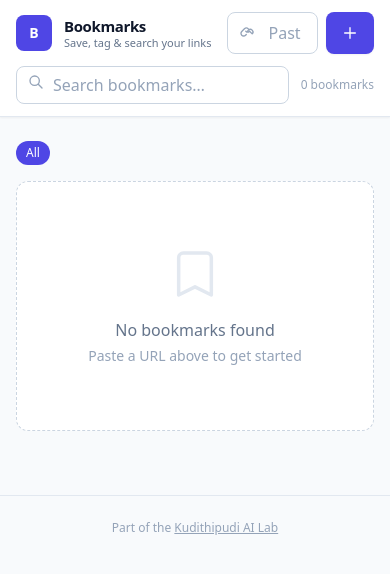
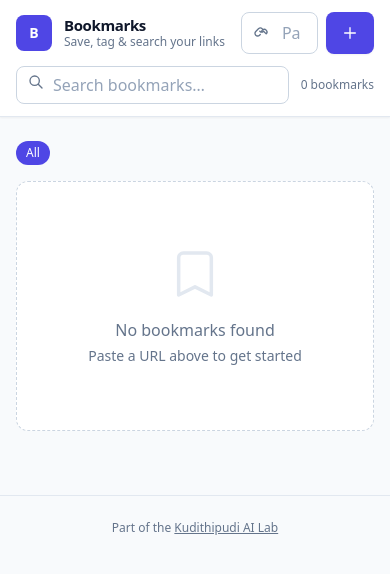
Before and after one commit to kudithipudi/bookmark, a FastAPI app: page / in a window 390 px wide. Shown: the top 574 px of the page. Run offline with FastAPI, Linux system fonts and the light colour scheme; data that the repository does not hold is empty; some libraries are stand-ins or nearby versions.

Commit message:
a11y: name the mobile Save button; slate-400 -> slate-500 for readable text
uxcheck findings:
- button-name (critical): the header "Save" button hides its label < sm, so on
  mobile it was an icon-only button with no accessible name — add aria-label.
- color-contrast (serious): text-slate-400 on the light background is ~2.8:1,
  below WCAG AA. Bump readable muted text (counts, hostnames, action labels,
  headers, footer) to slate-500; also text-[11px] -> text-xs. Per standards §5.

Co-Authored-By: Claude Sonnet 5 <noreply@anthropic.com>
Claude-Session: https://claude.ai/code/session_01D2zX84vAcJvRn7NZu2bsB1

```diff
--- a/app/templates/index.html
+++ b/app/templates/index.html
@@ -28,7 +28,7 @@
                     <span class="inline-flex items-center justify-center h-9 w-9 rounded-lg bg-indigo-600 text-white text-sm font-bold">B</span>
                     <span class="flex flex-col leading-tight">
                         <span class="text-[15px] font-semibold tracking-tight">Bookmarks</span>
-                        <span class="text-[11px] text-slate-500">Save, tag &amp; search your links</span>
+                        <span class="text-xs text-slate-500">Save, tag &amp; search your links</span>
                     </span>
                 </a>
                 <form @submit.prevent="addBookmark()" class="flex-1 flex gap-2 max-w-3xl">
@@ -38,9 +38,9 @@
                             placeholder="Paste any URL to save…"
                             class="w-full pl-10 pr-4 py-2 rounded-lg border border-slate-300 bg-white text-slate-900 placeholder-slate-400 focus-visible:outline-none focus-visible:ring-2 focus-visible:ring-indigo-500 focus-visible:border-indigo-500 transition"
                             :disabled="adding">
-                        <svg class="absolute left-3 top-2.5 w-4 h-4 text-slate-400" aria-hidden="true" fill="none" stroke="currentColor" viewBox="0 0 24 24"><path stroke-linecap="round" stroke-linejoin="round" stroke-width="2" d="M13.828 10.172a4 4 0 00-5.656 0l-4 4a4 4 0 105.656 5.656l1.102-1.101m-.758-4.899a4 4 0 005.656 0l4 4a4 4 0 00-5.656-5.656l-1.1 1.1"/></svg>
+                        <svg class="absolute left-3 top-2.5 w-4 h-4 text-slate-500" aria-hidden="true" fill="none" stroke="currentColor" viewBox="0 0 24 24"><path stroke-linecap="round" stroke-linejoin="round" stroke-width="2" d="M13.828 10.172a4 4 0 00-5.656 0l-4 4a4 4 0 105.656 5.656l1.102-1.101m-.758-4.899a4 4 0 005.656 0l4 4a4 4 0 00-5.656-5.656l-1.1 1.1"/></svg>
                     </div>
-                    <button type="submit" :disabled="adding"
+                    <button type="submit" :disabled="adding" aria-label="Save bookmark"
                         class="px-4 py-2 rounded-lg bg-indigo-600 text-white text-sm font-medium shadow-sm hover:bg-indigo-500 disabled:opacity-60 transition flex items-center gap-2 shrink-0 focus-visible:outline-none focus-visible:ring-2 focus-visible:ring-indigo-500 focus-visible:ring-offset-2">
                         <svg x-show="adding" class="animate-spin w-4 h-4" aria-hidden="true" fill="none" viewBox="0 0 24 24"><circle class="opacity-25" cx="12" cy="12" r="10" stroke="currentColor" stroke-width="4"/><path class="opacity-75" fill="currentColor" d="M4 12a8 8 0 018-8V0C5.373 0 0 5.373 0 12h4z"/></svg>
                         <svg x-show="!adding" class="w-4 h-4" aria-hidden="true" fill="none" stroke="currentColor" viewBox="0 0 24 24"><path stroke-linecap="round" stroke-linejoin="round" stroke-width="2" d="M12 4v16m8-8H4"/></svg>
@@ -69,9 +69,9 @@
                         name="search" autocomplete="off" aria-label="Search bookmarks"
                         placeholder="Search bookmarks…"
                         class="w-full pl-9 pr-4 py-1.5 rounded-lg border border-slate-300 bg-white text-slate-900 placeholder-slate-400 focus-visible:outline-none focus-visible:ring-2 focus-visible:ring-indigo-500 focus-visible:border-indigo-500">
-                    <svg class="absolute left-3 top-2 w-4 h-4 text-slate-400" aria-hidden="true" fill="none" stroke="currentColor" viewBox="0 0 24 24"><path stroke-linecap="round" stroke-linejoin="round" stroke-width="2" d="M21 21l-6-6m2-5a7 7 0 11-14 0 7 7 0 0114 0z"/></svg>
+                    <svg class="absolute left-3 top-2 w-4 h-4 text-slate-500" aria-hidden="true" fill="none" stroke="currentColor" viewBox="0 0 24 24"><path stroke-linecap="round" stroke-linejoin="round" stroke-width="2" d="M21 21l-6-6m2-5a7 7 0 11-14 0 7 7 0 0114 0z"/></svg>
                     <button x-show="searchQuery" @click="searchQuery = ''; loadBookmarks(true)" aria-label="Clear search"
-                        class="absolute right-3 top-2 w-4 h-4 text-slate-400 hover:text-slate-600">
+                        class="absolute right-3 top-2 w-4 h-4 text-slate-500 hover:text-slate-600">
                         <svg fill="none" stroke="currentColor" aria-hidden="true" viewBox="0 0 24 24"><path stroke-linecap="round" stroke-linejoin="round" stroke-width="2" d="M6 18L18 6M6 6l12 12"/></svg>
                     </button>
                 </div>
@@ -82,7 +82,7 @@
                         <button @click="activeTag = ''; loadBookmarks(true)" class="ml-0.5 hover:text-indigo-900 text-base leading-none">&times;</button>
                     </span>
                 </template>
-                <span class="ml-auto text-xs text-slate-400" x-show="!loading" x-text="bookmarks.length + (bookmarks.length === 1 ? ' bookmark' : ' bookmarks')"></span>
+                <span class="ml-auto text-xs text-slate-500" x-show="!loading" x-text="bookmarks.length + (bookmarks.length === 1 ? ' bookmark' : ' bookmarks')"></span>
             </div>
         </div>
     </header>
@@ -92,12 +92,12 @@
         <!-- Sidebar: Tags -->
         <aside class="hidden lg:block w-52 shrink-0">
             <div class="sticky top-28">
-                <p class="text-xs font-semibold text-slate-400 uppercase tracking-wider mb-2 px-1">Filter by tag</p>
+                <p class="text-xs font-semibold text-slate-500 uppercase tracking-wider mb-2 px-1">Filter by tag</p>
                 <button @click="activeTag = ''; loadBookmarks(true)"
                     :class="!activeTag ? 'bg-indigo-50 text-indigo-700 font-semibold' : 'text-slate-600 hover:bg-slate-100'"
                     class="w-full text-left px-3 py-1.5 rounded-lg text-sm mb-0.5 transition flex items-center justify-between">
                     <span>All bookmarks</span>
-                    <span class="text-xs tabular-nums" :class="!activeTag ? 'text-indigo-500' : 'text-slate-400'" x-text="totalBookmarks || ''"></span>
+                    <span class="text-xs tabular-nums" :class="!activeTag ? 'text-indigo-500' : 'text-slate-500'" x-text="totalBookmarks || ''"></span>
                 </button>
                 <div class="mt-1 space-y-0.5">
                     <template x-for="t in tags" :key="t.tag">
@@ -105,7 +105,7 @@
                             :class="activeTag === t.tag ? 'bg-indigo-50 text-indigo-700 font-semibold' : 'text-slate-600 hover:bg-slate-100'"
                             class="w-full text-left px-3 py-1.5 rounded-lg text-sm flex justify-between items-center transition">
                             <span x-text="t.tag"></span>
-                            <span class="text-xs tabular-nums" :class="activeTag === t.tag ? 'text-indigo-500' : 'text-slate-400'" x-text="t.count"></span>
+                            <span class="text-xs tabular-nums" :class="activeTag === t.tag ? 'text-indigo-500' : 'text-slate-500'" x-text="t.count"></span>
                         </button>
                     </template>
                 </div>
@@ -157,7 +157,7 @@
             <div x-show="!loading && bookmarks.length === 0" class="rounded-xl border border-dashed border-slate-300 bg-white px-6 py-16 text-center">
                 <svg class="w-14 h-14 mx-auto text-slate-200 mb-4" aria-hidden="true" fill="none" stroke="currentColor" viewBox="0 0 24 24"><path stroke-linecap="round" stroke-linejoin="round" stroke-width="1.5" d="M5 5a2 2 0 012-2h10a2 2 0 012 2v16l-7-3.5L5 21V5z"/></svg>
                 <p class="text-slate-500 font-medium">No bookmarks found</p>
-                <p class="text-slate-400 text-sm mt-1" x-text="searchQuery || activeTag ? 'Try a different search or tag' : 'Paste a URL above to get started'"></p>
+                <p class="text-slate-500 text-sm mt-1" x-text="searchQuery || activeTag ? 'Try a different search or tag' : 'Paste a URL above to get started'"></p>
             </div>
 
             <!-- Bookmark card (shared by both result sections) -->
@@ -185,7 +185,7 @@
                 <div x-show="editingId !== bm.id" class="flex flex-col flex-1">
                     <!-- Match strength: how closely this result matches the search, by meaning -->
                     <div x-show="bm.match === 'semantic'" class="mb-2.5">
-                        <div class="flex items-center justify-between text-[11px] font-medium text-indigo-600 mb-1">
+                        <div class="flex items-center justify-between text-xs font-medium text-indigo-600 mb-1">
                             <span class="inline-flex items-center gap-1">
                                 <svg class="w-3 h-3" aria-hidden="true" fill="none" stroke="currentColor" viewBox="0 0 24 24"><path stroke-linecap="round" stroke-linejoin="round" stroke-width="2" d="M9.663 17h4.673M12 3v1m6.364 1.636l-.707.707M21 12h-1M4 12H3m3.343-5.657l-.707-.707m2.828 9.9a5 5 0 117.072 0l-.548.547A3.374 3.374 0 0014 18.469V19a2 2 0 11-4 0v-.531c0-.895-.356-1.754-.988-2.386l-.548-.547z"/></svg>
                                 Related
@@ -205,7 +205,7 @@
                             <a :href="bm.url" target="_blank" rel="noopener"
                                 class="text-sm font-semibold text-slate-900 hover:text-indigo-600 line-clamp-1 block leading-snug"
                                 x-text="bm.title || bm.url"></a>
-                            <p class="text-xs text-slate-400 truncate mt-0.5" x-text="new URL(bm.url).hostname"></p>
+                            <p class="text-xs text-slate-500 truncate mt-0.5" x-text="new URL(bm.url).hostname"></p>
                         </div>
                     </div>
 
@@ -227,17 +227,17 @@
                     <!-- Actions — always visible -->
                     <div class="flex items-center gap-1 pt-2 border-t border-slate-100 -mx-1">
                         <button @click="startEdit(bm)"
-                            class="flex items-center gap-1.5 px-2.5 py-1.5 text-xs text-slate-400 hover:text-indigo-600 hover:bg-indigo-50 rounded-lg transition font-medium">
+                            class="flex items-center gap-1.5 px-2.5 py-1.5 text-xs text-slate-500 hover:text-indigo-600 hover:bg-indigo-50 rounded-lg transition font-medium">
                             <svg class="w-3.5 h-3.5" aria-hidden="true" fill="none" stroke="currentColor" viewBox="0 0 24 24"><path stroke-linecap="round" stroke-linejoin="round" stroke-width="2" d="M11 5H6a2 2 0 00-2 2v11a2 2 0 002 2h11a2 2 0 002-2v-5m-1.414-9.414a2 2 0 112.828 2.828L11.828 15H9v-2.828l8.586-8.586z"/></svg>
                             Edit
                         </button>
                         <button @click="openDeleteModal(bm.id)"
-                            class="flex items-center gap-1.5 px-2.5 py-1.5 text-xs text-slate-400 hover:text-rose-600 hover:bg-rose-50 rounded-lg transition font-medium">
+                            class="flex items-center gap-1.5 px-2.5 py-1.5 text-xs text-slate-500 hover:text-rose-600 hover:bg-rose-50 rounded-lg transition font-medium">
                             <svg class="w-3.5 h-3.5" aria-hidden="true" fill="none" stroke="currentColor" viewBox="0 0 24 24"><path stroke-linecap="round" stroke-linejoin="round" stroke-width="2" d="M19 7l-.867 12.142A2 2 0 0116.138 21H7.862a2 2 0 01-1.995-1.858L5 7m5 4v6m4-6v6m1-10V4a1 1 0 00-1-1h-4a1 1 0 00-1 1v3M4 7h16"/></svg>
                             Delete
                         </button>
                         <a :href="bm.url" target="_blank" rel="noopener"
-                            class="ml-auto flex items-center gap-1 px-2.5 py-1.5 text-xs text-slate-400 hover:text-indigo-600 hover:bg-indigo-50 rounded-lg transition font-medium">
+                            class="ml-auto flex items-center gap-1 px-2.5 py-1.5 text-xs text-slate-500 hover:text-indigo-600 hover:bg-indigo-50 rounded-lg transition font-medium">
                             Open
                             <svg class="w-3 h-3" aria-hidden="true" fill="none" stroke="currentColor" viewBox="0 0 24 24"><path stroke-linecap="round" stroke-linejoin="round" stroke-width="2" d="M10 6H6a2 2 0 00-2 2v10a2 2 0 002 2h10a2 2 0 002-2v-4M14 4h6m0 0v6m0-6L10 14"/></svg>
                         </a>
@@ -253,8 +253,8 @@
                     <template x-if="searchQuery">
                         <div class="flex items-center gap-2 px-1 pb-3 pt-1">
                             <svg class="w-3.5 h-3.5 shrink-0 text-slate-500" aria-hidden="true" fill="none" stroke="currentColor" viewBox="0 0 24 24"><path stroke-linecap="round" stroke-linejoin="round" stroke-width="2" d="M5 13l4 4L19 7"/></svg>
-                            <h2 class="text-xs font-semibold uppercase tracking-wider text-slate-400 whitespace-nowrap">Exact matches</h2>
-                            <span class="text-xs text-slate-400" x-text="'· ' + exactBookmarks.length"></span>
+                            <h2 class="text-xs font-semibold uppercase tracking-wider text-slate-500 whitespace-nowrap">Exact matches</h2>
+                            <span class="text-xs text-slate-500" x-text="'· ' + exactBookmarks.length"></span>
                             <span class="flex-1 border-t border-slate-200"></span>
                         </div>
                     </template>
@@ -271,8 +271,8 @@
                 <section class="pt-2" aria-label="Related bookmarks found by meaning">
                     <div class="flex items-center gap-2 px-1 pb-3 pt-1">
                         <svg class="w-3.5 h-3.5 shrink-0 text-indigo-600" aria-hidden="true" fill="none" stroke="currentColor" viewBox="0 0 24 24"><path stroke-linecap="round" stroke-linejoin="round" stroke-width="2" d="M9.663 17h4.673M12 3v1m6.364 1.636l-.707.707M21 12h-1M4 12H3m3.343-5.657l-.707-.707m2.828 9.9a5 5 0 117.072 0l-.548.547A3.374 3.374 0 0014 18.469V19a2 2 0 11-4 0v-.531c0-.895-.356-1.754-.988-2.386l-.548-.547z"/></svg>
-                        <h2 class="text-xs font-semibold uppercase tracking-wider text-slate-400 whitespace-nowrap">Related by meaning</h2>
-                        <span class="text-xs text-slate-400" x-text="'· ' + semanticBookmarks.length"></span>
+                        <h2 class="text-xs font-semibold uppercase tracking-wider text-slate-500 whitespace-nowrap">Related by meaning</h2>
+                        <span class="text-xs text-slate-500" x-text="'· ' + semanticBookmarks.length"></span>
                         <span class="flex-1 border-t border-slate-200"></span>
                     </div>
                     <div class="grid grid-cols-1 md:grid-cols-2 xl:grid-cols-3 gap-4">
@@ -287,7 +287,7 @@
 
     <!-- Footer -->
     <footer class="border-t border-slate-200 py-6 mt-10">
-        <div class="max-w-[1100px] mx-auto px-4 text-xs text-slate-400 text-center">
+        <div class="max-w-[1100px] mx-auto px-4 text-xs text-slate-500 text-center">
             Part of the <a href="https://lab.kudithipudi.org/" class="hover:text-slate-700 underline">Kudithipudi AI Lab</a>
         </div>
     </footer>
```
Also changed, not shown: app/templates/analytics.html (+14 -14 lines).
